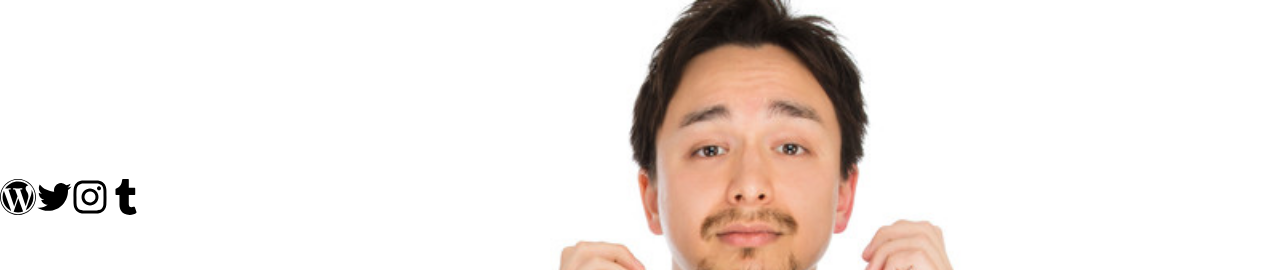
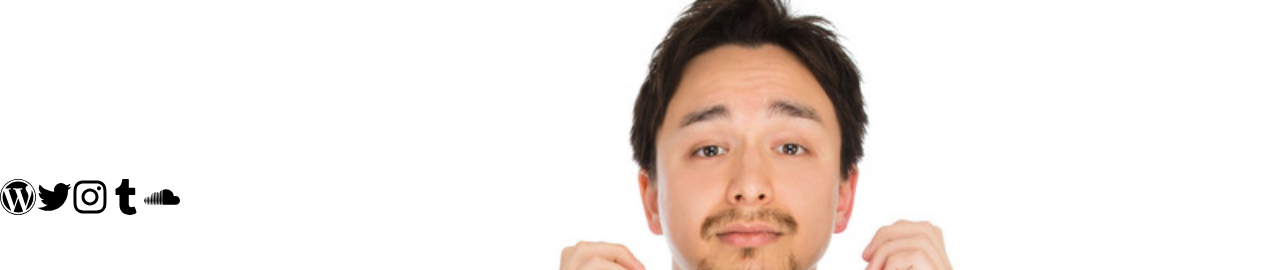
Before and after one commit to MaxEzaki/maxezaki-portal-website, a Next.js app: page / in a window 1280 px wide. Shown: the top 270 px of the page. Built offline with nearby package versions, Linux system fonts and the light colour scheme; what linaria would draw is missing.

Commit message:
feat: soundcloud をフッターに追加

```diff
--- a/src/components/organisms/Footer.tsx
+++ b/src/components/organisms/Footer.tsx
@@ -50,6 +50,12 @@ const icon = [
     alt: 'tumblr',
     name: '/icon-tumblr.svg',
   },
+  {
+    id: 5,
+    link: 'https://soundcloud.com/max-ezaki/sets/voice-sample-from-trailer-movie-remind?si=9a77e471d4bc4c77ae56485e12b9a471&utm_source=clipboard&utm_medium=text&utm_campaign=social_sharing',
+    alt: 'soundcloud',
+    name: '/icon-soundcloud.svg',
+  },
 ];
 
 const Footer = ({}) => {
```
Also changed, not shown: public/icon-soundcloud.svg (added).
